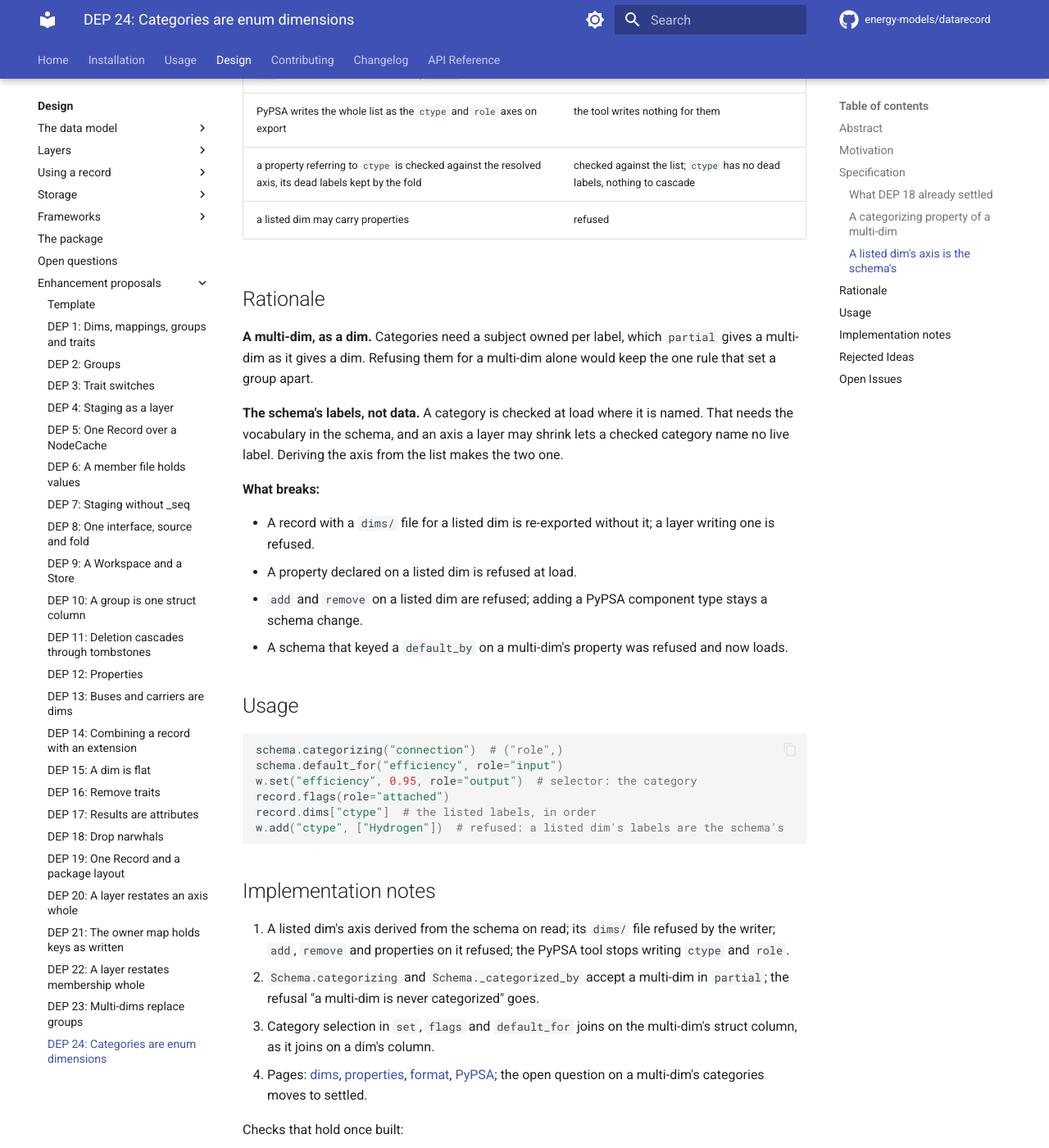
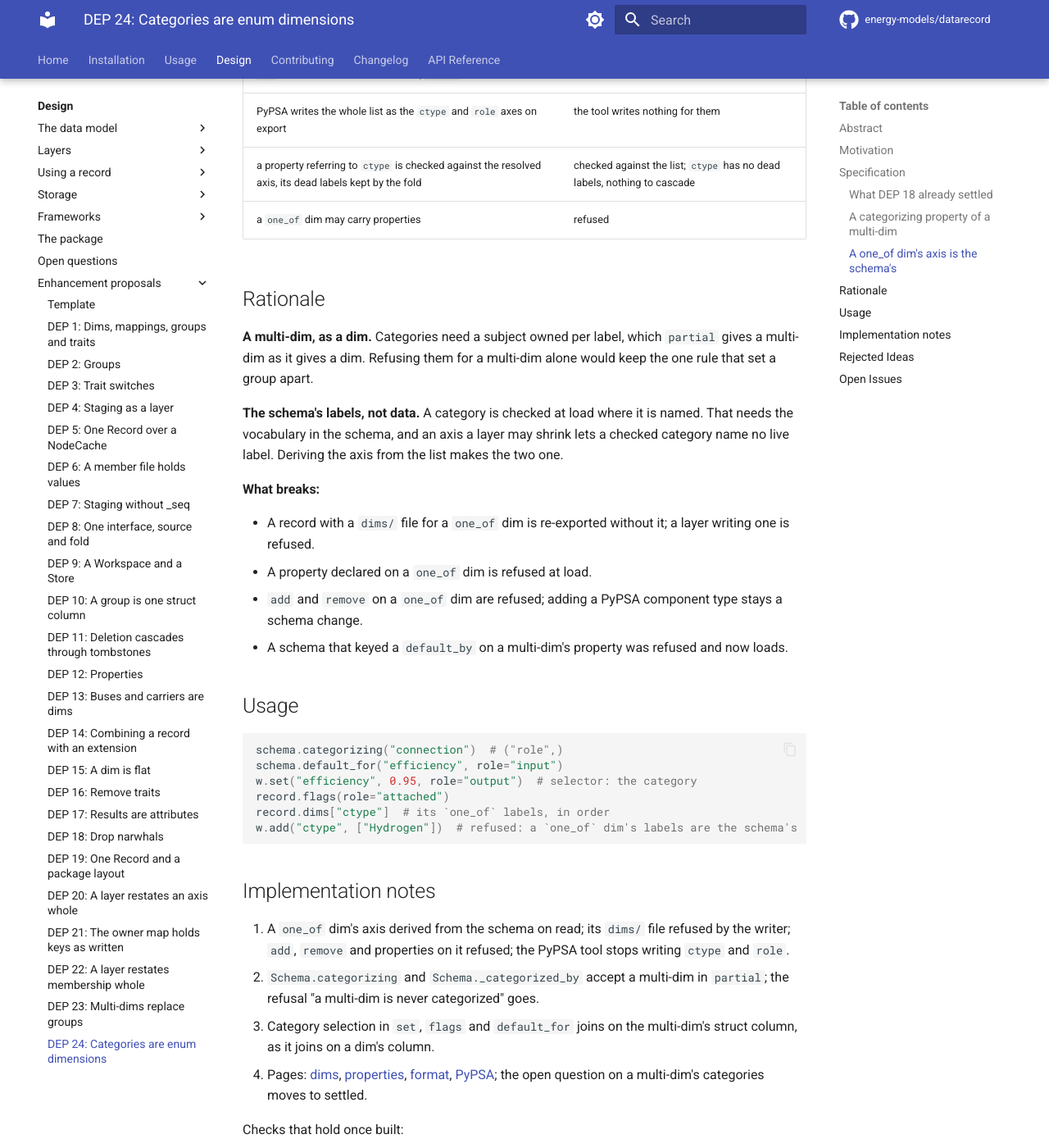
Before and after one commit to energy-models/datarecord, an MkDocs documentation site: the page built from docs/design/proposals/dep-0024-categories-are-enum-dimensions.md, in a window 1280 px wide and 1400 px high, scrolled down 2718 px. Shown: the whole window at 82% size. Built offline with MkDocs 1.6.1 and Material for MkDocs 9.7.7, drawn with Linux system fonts in a browser that asks for light colours; comment, search, counter and statistics services are not loaded; some of the changed text lies outside the part shown.

Commit message:
refactor!: listed dims are one_of dims

````diff
--- a/docs/design/proposals/dep-0024-categories-are-enum-dimensions.md
+++ b/docs/design/proposals/dep-0024-categories-are-enum-dimensions.md
@@ -23,7 +23,7 @@ A `str` dimension may list its labels with `one_of`, as [mathspec#915](https://g
 
 **A closed set of values was two constructs**, an `Enum` dtype on a property and a reference to a dim, and only one categorized. [DEP 18](dep-0018-drop-narwhals.md#categories) made them one: `ctype` and `role` are dims listing their labels, and `entity.ctype: {one_of: ctype}` categorizes `entity`.
 
-**A listed dim's labels are still data.** Under [DEP 18](dep-0018-drop-narwhals.md#dtypes) the list only bounds the axis: a layer owns `dims/ctype.parquet`, writes it whole as [DEP 20](dep-0020-a-layer-restates-an-axis-whole.md) has every axis written, and may drop a listed label from it. PyPSA writes the whole list on every export, so the file restates the schema. A category a `default_by` names is checked against the list, yet may name no live label in a given record.
+**A `one_of` dim's labels are still data.** Under [DEP 18](dep-0018-drop-narwhals.md#dtypes) the list only bounds the axis: a layer owns `dims/ctype.parquet`, writes it whole as [DEP 20](dep-0020-a-layer-restates-an-axis-whole.md) has every axis written, and may drop a label of the list from it. PyPSA writes the whole list on every export, so the file restates the schema. A category a `default_by` names is checked against the list, yet may name no live label in a given record.
 
 **A multi-dim is still never categorized.** `connection.role` is `{one_of: role}`, `role` lists `input`, `output` and `attached`, and PyPSA lists `connection` in `partial`, yet a `default_by` keyed on `connection.role` is refused: [only a dim in `partial` that is no multi-dim](../model/properties.md#categories) has categories. [DEP 23](dep-0023-multi-dims.md) made the group a multi-dim and left [whether the rule extends to one](../open-questions.md#whether-a-multi-dim-in-partial-may-have-categories) open.
 
@@ -59,7 +59,7 @@ partial: [entity, bus, connection]
 - **A `default_by` keyed `connection.role`** applies to a value that reaches `connection`: an attribute over it, or a property of it. Its keys are checked at load against `role`'s `one_of`.
 - **A selector keyword `role=`** on an attribute over `connection` picks the tuples with that role, as `ctype=` picks entities.
 
-### A listed dim's axis is the schema's
+### A `one_of` dim's axis is the schema's
 
 **A dim with `one_of: [...]` has its axis derived from the list**, in list order:
 
@@ -76,7 +76,7 @@ Against the stack today:
 | `add` refuses a label outside the list; `remove` works                                                    | both refused                                                             |
 | PyPSA writes the whole list as the `ctype` and `role` axes on export                                      | the tool writes nothing for them                                         |
 | a property referring to `ctype` is checked against the resolved axis, its dead labels kept by the fold    | checked against the list; `ctype` has no dead labels, nothing to cascade |
-| a listed dim may carry properties                                                                         | refused                                                                  |
+| a `one_of` dim may carry properties                                                                       | refused                                                                  |
 
 ## Rationale
 
@@ -86,9 +86,9 @@ Against the stack today:
 
 **What breaks:**
 
-- A record with a `dims/` file for a listed dim is re-exported without it; a layer writing one is refused.
-- A property declared on a listed dim is refused at load.
-- `add` and `remove` on a listed dim are refused; adding a PyPSA component type stays a schema change.
+- A record with a `dims/` file for a `one_of` dim is re-exported without it; a layer writing one is refused.
+- A property declared on a `one_of` dim is refused at load.
+- `add` and `remove` on a `one_of` dim are refused; adding a PyPSA component type stays a schema change.
 - A schema that keyed a `default_by` on a multi-dim's property was refused and now loads.
 
 ## Usage
@@ -98,20 +98,20 @@ schema.categorizing("connection")  # ("role",)
 schema.default_for("efficiency", role="input")
 w.set("efficiency", 0.95, role="output")  # selector: the category
 record.flags(role="attached")
-record.dims["ctype"]  # the listed labels, in order
-w.add("ctype", ["Hydrogen"])  # refused: a listed dim's labels are the schema's
+record.dims["ctype"]  # its `one_of` labels, in order
+w.add("ctype", ["Hydrogen"])  # refused: a `one_of` dim's labels are the schema's
 ```
 
 ## Implementation notes
 
-1. A listed dim's axis derived from the schema on read; its `dims/` file refused by the writer; `add`, `remove` and properties on it refused; the PyPSA tool stops writing `ctype` and `role`.
+1. A `one_of` dim's axis derived from the schema on read; its `dims/` file refused by the writer; `add`, `remove` and properties on it refused; the PyPSA tool stops writing `ctype` and `role`.
 2. `Schema.categorizing` and `Schema._categorized_by` accept a multi-dim in `partial`; the refusal "a multi-dim is never categorized" goes.
 3. Category selection in `set`, `flags` and `default_for` joins on the multi-dim's struct column, as it joins on a dim's column.
 4. Pages: [dims](../model/dims.md#a-dim-with-one_of), [properties](../model/properties.md#categories), [format](../storage/format.md#axis-files), [PyPSA](../tools/pypsa.md); the open question on a multi-dim's categories moves to settled.
 
 Checks that hold once built:
 
-- **A listed dim has no layer file**, and `record.dims` of it is its list.
+- **A `one_of` dim has no layer file**, and `record.dims` of it is its list.
 - **A `default_by` keyed `connection.role` loads**, and a misspelt role in it fails at load.
 - **`default_for` and `flags` agree per role** on a PyPSA network.
 
@@ -123,5 +123,5 @@ Checks that hold once built:
 
 ## Open Issues
 
-- **A layer-owned axis bounded by the list**, the stack's design today: a layer writes the axis, `add` refuses a label outside the list and `remove` works. It lets a tool or layer choose which listed labels exist and lets a listed dim carry properties, at the cost of a file restating the schema and a category that may name no live label.
+- **A layer-owned axis bounded by the list**, the stack's design today: a layer writes the axis, `add` refuses a label outside the list and `remove` works. It lets a tool or layer choose which of its labels exist and lets a `one_of` dim carry properties, at the cost of a file restating the schema and a category that may name no live label.
 - **Whether a `one_of` dimension may grow in a layer.** Its labels are the schema's, so a custom PyPSA component is a schema change, not a data edit. That is the cost of checking categories at load.
````
Also changed, not shown: CHANGELOG.md (+1 -1 lines), docs/design/open-questions.md (+1 -1 lines), 13 other files.
